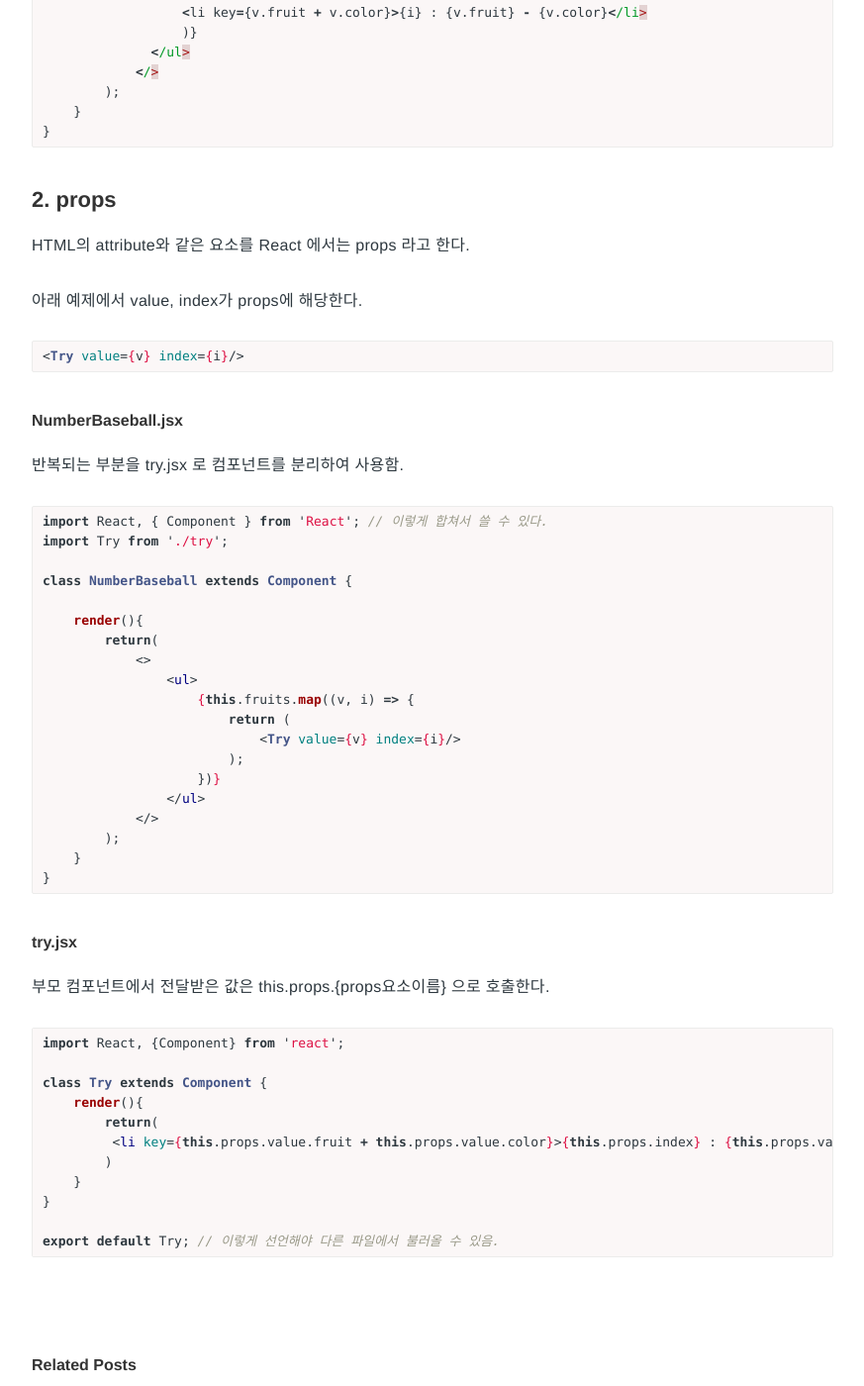
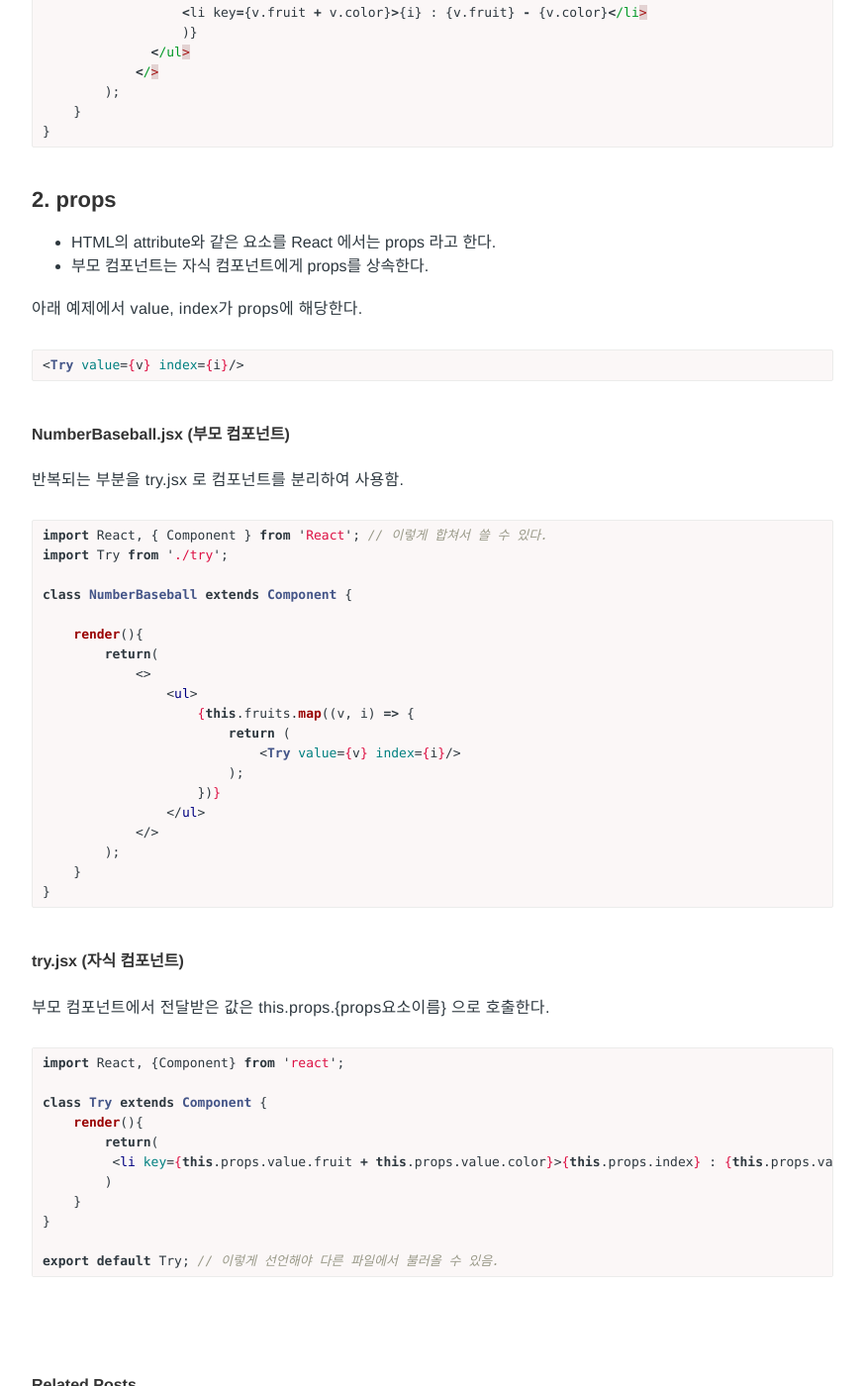
Before and after one commit to Pie001/pie001.github.io, a Jekyll site: the page built from _posts/2020-11-19-0075.md, in a window 1280 px wide and 1400 px high, scrolled down 1652 px. Shown: the whole window at 99% size, without its empty margins (203-1076 px from the left). Built offline with Jekyll 4.4.1, drawn with Linux system fonts in a browser that asks for light colours; comment, search, counter and statistics services are not loaded.

Commit message:
Update 2020-11-19-0075.md

````diff
--- a/_posts/2020-11-19-0075.md
+++ b/_posts/2020-11-19-0075.md
@@ -77,7 +77,8 @@ class NumberBaseball extends Component {
 ```
 
 ## 2. props
-HTML의 attribute와 같은 요소를 React 에서는 props 라고 한다.
+- HTML의 attribute와 같은 요소를 React 에서는 props 라고 한다.
+- 부모 컴포넌트는 자식 컴포넌트에게 props를 상속한다.
 
 아래 예제에서 value, index가 props에 해당한다.
 
@@ -85,7 +86,7 @@ HTML의 attribute와 같은 요소를 React 에서는 props 라고 한다.
 <Try value={v} index={i}/>
 ```
 
-#### NumberBaseball.jsx
+#### NumberBaseball.jsx (부모 컴포넌트)
 반복되는 부분을 try.jsx 로 컴포넌트를 분리하여 사용함.
 
 ```jsx
@@ -110,7 +111,7 @@ class NumberBaseball extends Component {
 }
 ```
 
-#### try.jsx
+#### try.jsx (자식 컴포넌트)
 부모 컴포넌트에서 전달받은 값은 this.props.{props요소이름} 으로 호출한다.
 
 ```jsx
````
